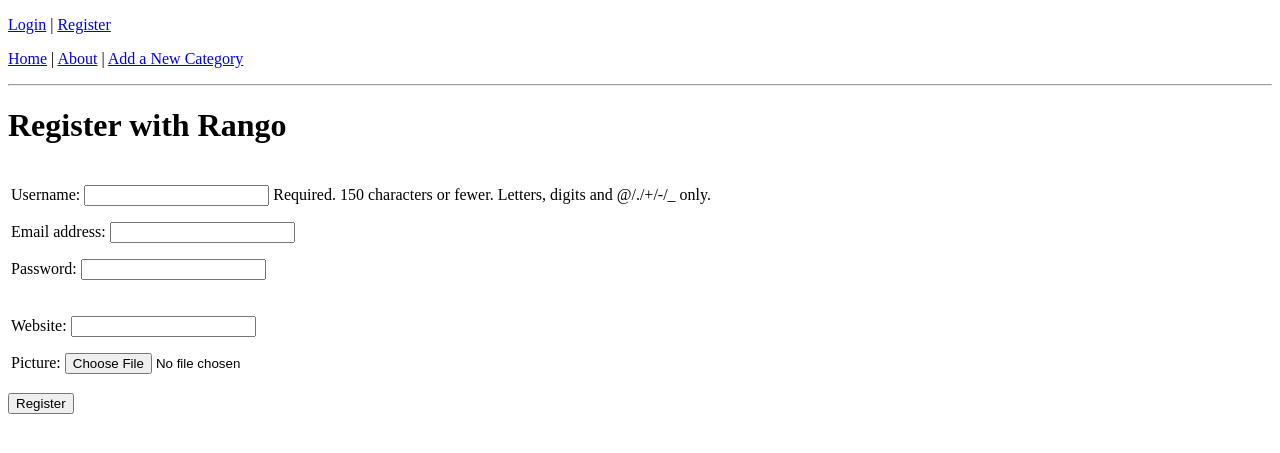
After one commit to playersssssss/tango_with_django_project, a Django app: page /rango/register/ in a window 1280 px wide. The commit adds this page. Shown: the top 453 px of the page. Run offline with Django 3.2, Linux system fonts and the light colour scheme.

Commit message:
charpt9 finished

```diff
--- a/rango/admin.py
+++ b/rango/admin.py
@@ -1,5 +1,5 @@
 from django.contrib import admin
-from rango.models import Category, Page
+from rango.models import Category, Page, UserProfile
 
 class PageAdmin(admin.ModelAdmin):
     list_display = ('title', 'category', 'url')
@@ -9,3 +9,4 @@
 
 admin.site.register(Category, CategoryAdmin)
 admin.site.register(Page, PageAdmin)
+admin.site.register(UserProfile)
--- a/rango/forms.py
+++ b/rango/forms.py
@@ -1,5 +1,6 @@
 from django import forms
-from rango.models import Page, Category
+from django.contrib.auth.models import User
+from rango.models import Category, Page, UserProfile
 
 class CategoryForm(forms.ModelForm):
     name = forms.CharField(max_length=128,
@@ -11,7 +12,6 @@
     class Meta:
         model = Category
         fields = ('name',)
-
 
 class PageForm(forms.ModelForm):
     title = forms.CharField(max_length=128,
@@ -28,6 +28,18 @@
         cleaned_data = self.cleaned_data
         url = cleaned_data.get('url')
         if url and not url.startswith('http://'):
-            url = f'http://{url}'
+            url = 'http://' + url
             cleaned_data['url'] = url
         return cleaned_data
+
+class UserForm(forms.ModelForm):
+    password = forms.CharField(widget=forms.PasswordInput())
+
+    class Meta:
+        model = User
+        fields = ('username', 'email', 'password')
+
+class UserProfileForm(forms.ModelForm):
+    class Meta:
+        model = UserProfile
+        fields = ('website', 'picture')
--- a/rango/models.py
+++ b/rango/models.py
@@ -1,5 +1,5 @@
 from django.db import models
-from django.template.defaultfilters import slugify
+from django.contrib.auth.models import User
 
 class Category(models.Model):
     name = models.CharField(max_length=128, unique=True)
@@ -9,15 +9,15 @@
 
     def save(self, *args, **kwargs):
         if not self.slug:
+            from django.utils.text import slugify
             self.slug = slugify(self.name)
-        super(Category, self).save(*args, **kwargs)
+        super().save(*args, **kwargs)
 
     class Meta:
         verbose_name_plural = 'Categories'
 
     def __str__(self):
         return self.name
-
 
 class Page(models.Model):
     category = models.ForeignKey(Category, on_delete=models.CASCADE)
@@ -27,3 +27,12 @@
 
     def __str__(self):
         return self.title
+
+# 第9章新增
+class UserProfile(models.Model):
+    user = models.OneToOneField(User, on_delete=models.CASCADE)
+    website = models.URLField(blank=True)
+    picture = models.ImageField(upload_to='profile_images', blank=True)
+
+    def __str__(self):
+        return self.user.username
--- a/rango/urls.py
+++ b/rango/urls.py
@@ -9,4 +9,9 @@
     path('add_category/', views.add_category, name='add_category'),
     path('category/<slug:category_name_slug>/', views.show_category, name='show_category'),
     path('category/<slug:category_name_slug>/add_page/', views.add_page, name='add_page'),
+    path('register/', views.register, name='register'),
+    path('login/', views.user_login, name='login'),
+    path('restricted/', views.restricted, name='restricted'),
+    path('logout/', views.user_logout, name='logout'),
+
 ]
--- a/rango/views.py
+++ b/rango/views.py
@@ -1,14 +1,13 @@
 from django.shortcuts import render, redirect
 from django.urls import reverse
-from rango.models import Category, Page
-from rango.forms import CategoryForm, PageForm
+from django.contrib.auth import authenticate, login, logout
+from django.contrib.auth.decorators import login_required
+from rango.models import Category, Page, UserProfile
+from rango.forms import CategoryForm, PageForm, UserForm, UserProfileForm
 
 def index(request):
-
     category_list = Category.objects.order_by('-likes')[:5]
-
     page_list = Page.objects.order_by('-views')[:5]
-
     context_dict = {
         'categories': category_list,
         'pages': page_list,
@@ -17,11 +16,7 @@
     return render(request, 'rango/index.html', context=context_dict)
 
 def about(request):
- # prints out whether the method is a GET or a POST
- print(request.method)
- # prints out the user name, if no one is logged in it prints `AnonymousUser`
- print(request.user)
- return render(request, 'rango/about.html', {})
+    return render(request, 'rango/about.html')
 
 def show_category(request, category_name_slug):
     context_dict = {}
@@ -33,12 +28,11 @@
     except Category.DoesNotExist:
         context_dict['category'] = None
         context_dict['pages'] = None
-
     return render(request, 'rango/category.html', context=context_dict)
 
+@login_required
 def add_category(request):
     form = CategoryForm()
-
     if request.method == 'POST':
         form = CategoryForm(request.POST)
         if form.is_valid():
@@ -46,9 +40,9 @@
             return redirect(reverse('rango:index'))
         else:
             print(form.errors)
-
     return render(request, 'rango/add_category.html', {'form': form})
 
+@login_required
 def add_page(request, category_name_slug):
     try:
         category = Category.objects.get(slug=category_name_slug)
@@ -73,3 +67,57 @@
 
     context_dict = {'form': form, 'category': category}
     return render(request, 'rango/add_page.html', context=context_dict)
+
+def register(request):
+    registered = False
+    if request.method == 'POST':
+        user_form = UserForm(request.POST)
+        profile_form = UserProfileForm(request.POST, request.FILES)
+        if user_form.is_valid() and profile_form.is_valid():
+            user = user_form.save()
+            user.set_password(user.password)
+            user.save()
+            profile = profile_form.save(commit=False)
+            profile.user = user
+            if 'picture' in request.FILES:
+                profile.picture = request.FILES['picture']
+            profile.save()
+            registered = True
+        else:
+            print(user_form.errors, profile_form.errors)
+    else:
+        user_form = UserForm()
+        profile_form = UserProfileForm()
+
+    return render(request,
+                  'rango/register.html',
+                  {'user_form': user_form,
+                   'profile_form': profile_form,
+                   'registered': registered})
+
+def user_login(request):
+    if request.method == 'POST':
+        username = request.POST.get('username')
+        password = request.POST.get('password')
+        user = authenticate(username=username, password=password)
+        if user:
+            if user.is_active:
+                login(request, user)
+                return redirect(reverse('rango:index'))
+            else:
+                return render(request, 'rango/login.html',
+                              {'error': "Your Rango account is disabled."})
+        else:
+            return render(request, 'rango/login.html',
+                          {'error': "Invalid login details supplied."})
+    else:
+        return render(request, 'rango/login.html')
+
+@login_required
+def restricted(request):
+    return render(request, 'rango/restricted.html')
+
+@login_required
+def user_logout(request):
+    logout(request)
+    return redirect(reverse('rango:index'))
--- a/templates/rango/base.html
+++ b/templates/rango/base.html
@@ -1,25 +1,29 @@
 {% load static %}
-{% load rango_template_tags %}
 <!DOCTYPE html>
-<html lang="en">
+<html>
 <head>
-    <meta charset="UTF-8">
     <title>Rango - {% block title_block %}{% endblock %}</title>
 </head>
 <body>
+{% if user.is_authenticated %}
+<p>
+    Logged in as {{ user.username }} |
+    <a href="{% url 'rango:logout' %}">Logout</a> |
+    <a href="{% url 'rango:restricted' %}">Restricted</a>
+</p>
+{% else %}
+<p>
+    <a href="{% url 'rango:login' %}">Login</a> |
+    <a href="{% url 'rango:register' %}">Register</a>
+</p>
+{% endif %}
+
 <p>
     <a href="{% url 'rango:index' %}">Home</a> |
     <a href="{% url 'rango:about' %}">About</a> |
     <a href="{% url 'rango:add_category' %}">Add a New Category</a>
 </p>
 <hr>
-    <div>
-        {% block sidebar_block %}
-
-        {% get_category_list %}
-        {% endblock %}
-    </div>
-    <hr>
 {% block body_block %}{% endblock %}
 </body>
 </html>
--- /dev/null
+++ b/templates/rango/register.html
@@ -0,0 +1,22 @@
+{% extends 'rango/base.html' %}
+{% block title_block %}Register{% endblock %}
+
+{% block body_block %}
+<h1>Register with Rango</h1>
+{% if registered %}
+<p>Thank you for registering! You can now <a href="{% url 'rango:login' %}">login</a>.</p>
+{% else %}
+<form method="post" enctype="multipart/form-data">
+    {% csrf_token %}
+    <table>
+        <tr>
+            <td>{{ user_form.as_p }}</td>
+        </tr>
+        <tr>
+            <td>{{ profile_form.as_p }}</td>
+        </tr>
+    </table>
+    <input type="submit" value="Register">
+</form>
+{% endif %}
+{% endblock %}
--- /dev/null
+++ b/templates/rango/restricted.html
@@ -0,0 +1,6 @@
+{% extends 'rango/base.html' %}
+{% block title_block %}Restricted{% endblock %}
+
+{% block body_block %}
+<h2>Since you're logged in, you can see this page!</h2>
+{% endblock %}
```
Also changed, not shown: tango_with_django_project/settings.py (+16 -33 lines), templates/rango/index.html (+5 -2 lines), templates/rango/login.html (added, +15 -0 lines). Lines whose indentation alone changed are shown as unchanged.
